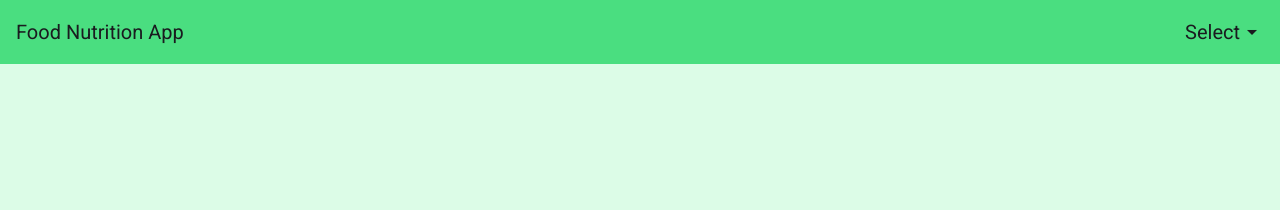
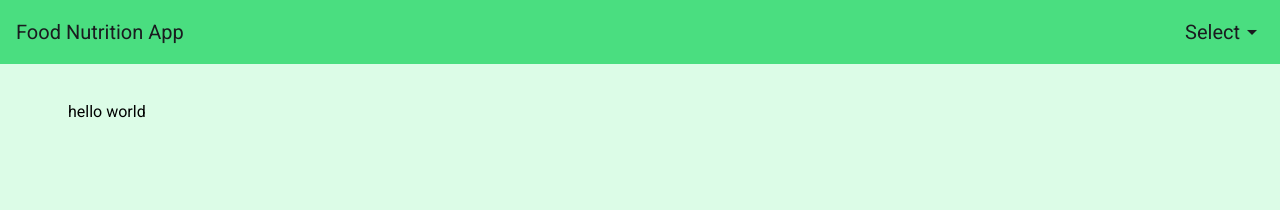
Before and after one commit to JilbertVasquez/food-nutrition, an Angular app in the folder food-nutrition-ui/: page /users-health in a window 1280 px wide. Before the commit this address led to /. Shown: the top 210 px of the page. Built offline with nearby package versions, Linux system fonts and the light colour scheme.

Commit message:
add user component

```diff
--- /dev/null
+++ b/food-nutrition-ui/src/app/user/user.component.html
@@ -0,0 +1,7 @@
+<div class="w-full h-full flex justify-center">
+    <div class="w-[95%] h-full p-5">
+        <div class="">
+            <app-users-health></app-users-health>
+        </div>
+    </div>
+</div>
--- /dev/null
+++ b/food-nutrition-ui/src/app/user/users-health/users-health.component.html
@@ -0,0 +1,6 @@
+<div class="w-full">
+    <div class="w-full p-4">
+        <h1>hello world</h1>
+    </div>
+
+</div>
```
Also changed, not shown: food-nutrition-ui/src/app/app.routes.ts (+5 -4 lines), food-nutrition-ui/src/app/user/user.component.ts (added, +10 -0 lines), food-nutrition-ui/src/app/user/users-health/users-health.component.ts (added, +9 -0 lines), food-nutrition-ui/src/app/user/user.component.css (added), food-nutrition-ui/src/app/user/users-health/users-health.component.css (added).
